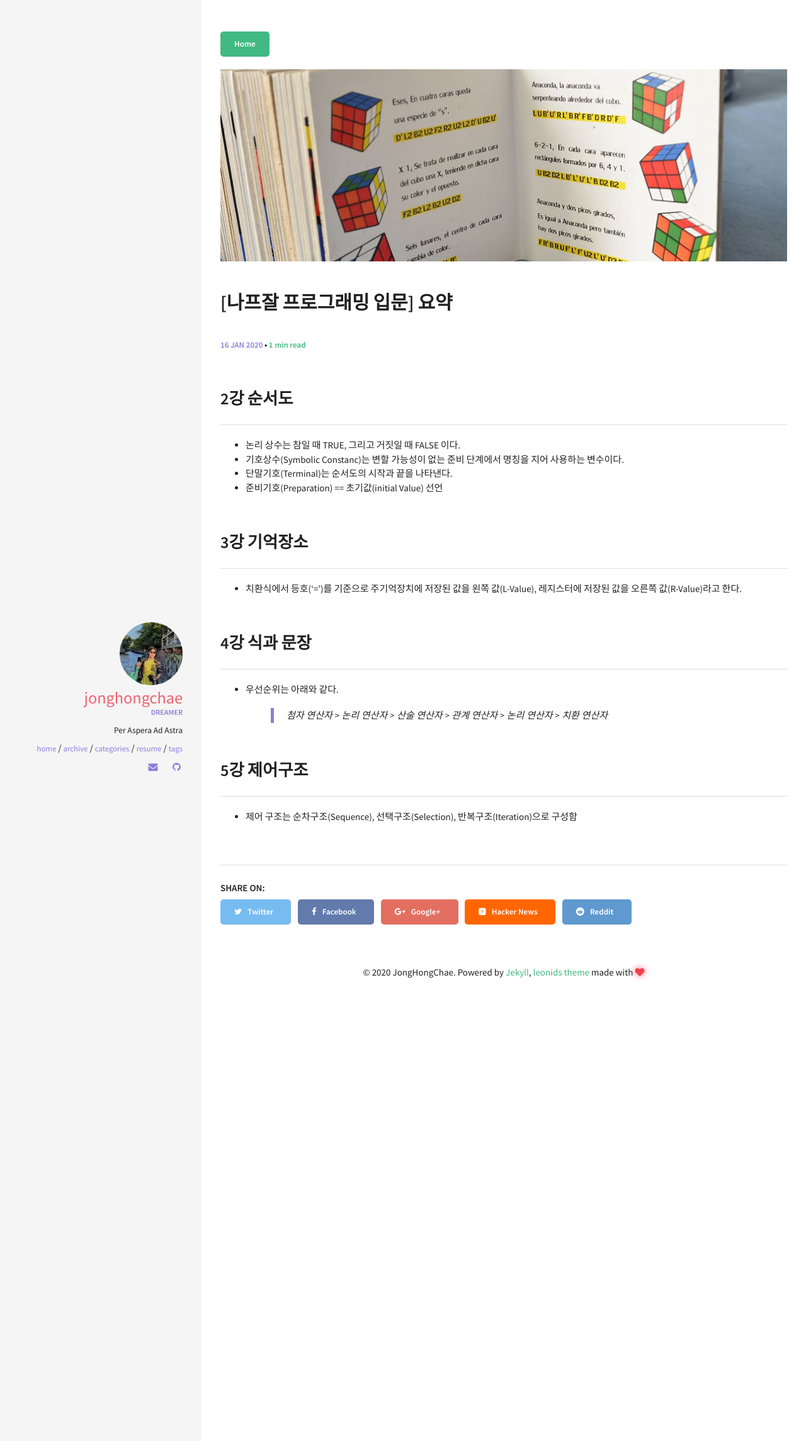
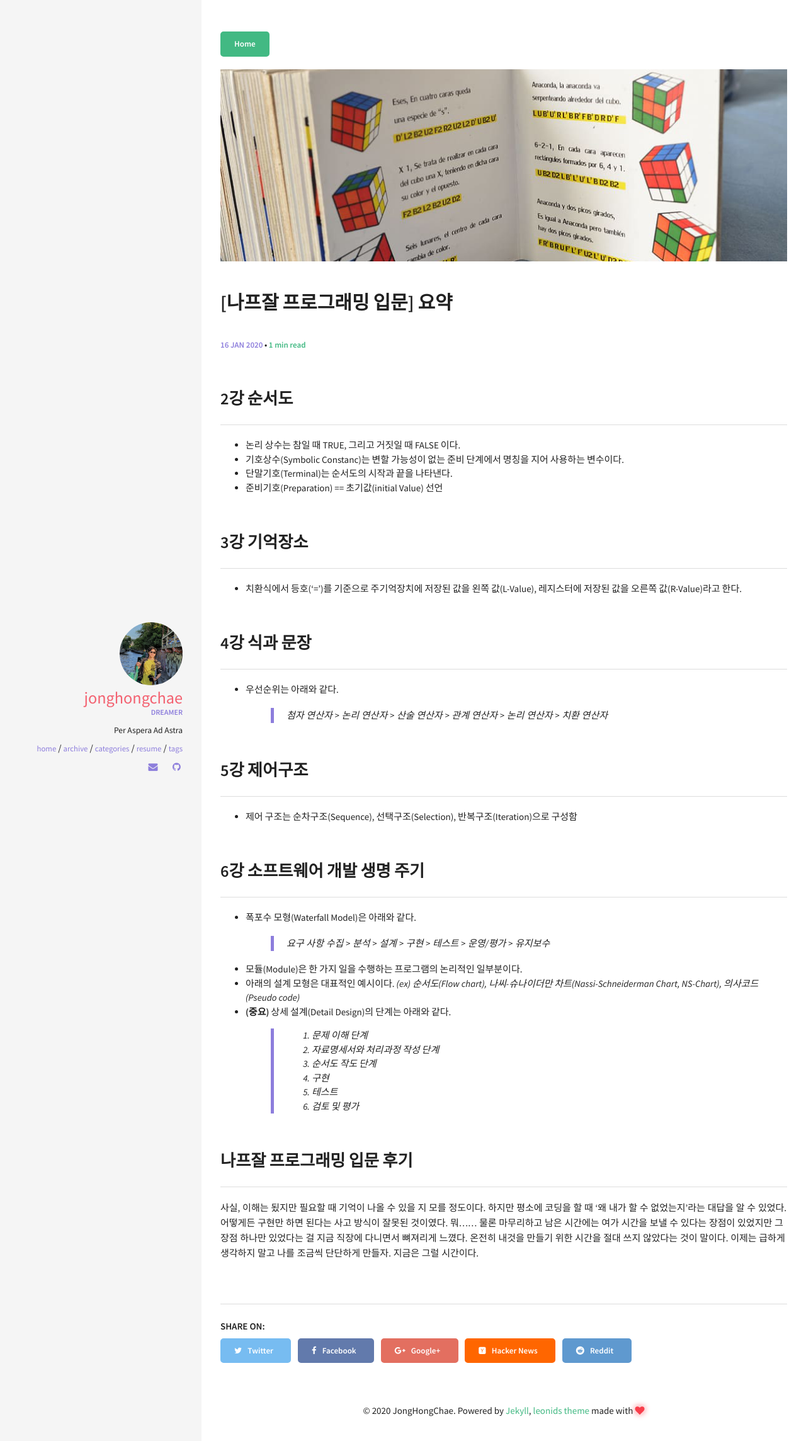
Before and after one commit to jhonggg/jhonggg.github.io, a Jekyll site: the page built from _posts/2020-01-16-nafzal-post-Abstract.md, in a window 1280 px wide. Shown: the top 2288 px of the page at 63% size. Built offline with Jekyll 4.4.1, drawn with Linux system fonts in a browser that asks for light colours.

Commit message:
update 2020-01-16-nafzal post abstract

```diff
--- a/_posts/2020-01-16-nafzal-post-Abstract.md
+++ b/_posts/2020-01-16-nafzal-post-Abstract.md
@@ -30,3 +30,25 @@ image:
 ## 5강 제어구조
 
 - 제어 구조는 순차구조(Sequence), 선택구조(Selection), 반복구조(Iteration)으로 구성함
+
+## 6강 소프트웨어 개발 생명 주기
+
+- 폭포수 모형(Waterfall Model)은 아래와 같다.
+> 요구 사항 수집 > 분석 > 설계 > 구현 > 테스트 > 운영/평가 > 유지보수
+- 모듈(Module)은 한 가지 일을 수행하는 프로그램의 논리적인 일부분이다.
+- 아래의 설계 모형은 대표적인 예시이다.
+*(ex) 순서도(Flow chart), 나씨-슈나이더만 차트(Nassi-Schneiderman Chart, NS-Chart), 의사코드(Pseudo code)*
+- **(중요)** 상세 설계(Detail Design)의 단계는 아래와 같다.
+> 1. 문제 이해 단계
+> 2. 자료명세서와 처리과정 작성 단계
+> 3. 순서도 작도 단계
+> 4. 구현
+> 5. 테스트
+> 6. 검토 및 평가
+
+## 나프잘 프로그래밍 입문 후기
+
+사실, 이해는 됬지만 필요할 때 기억이 나올 수 있을 지 모를 정도이다. 하지만 평소에 코딩을 할 때 '왜 내가 할 수 없었는지'라는 대답을 알 수 있었다.
+어떻게든 구현만 하면 된다는 사고 방식이 잘못된 것이였다. 뭐...... 물론 마무리하고 남은 시간에는 여가 시간을 보낼 수 있다는 장점이 있었지만 그 장점 하나만 있었다는 걸
+지금 직장에 다니면서 뼈져리게 느꼈다. 온전히 내것을 만들기 위한 시간을 절대 쓰지 않았다는 것이 말이다. 이제는 급하게 생각하지 말고 나를 조금씩 단단하게 만들자.
+지금은 그럴 시간이다.
```
